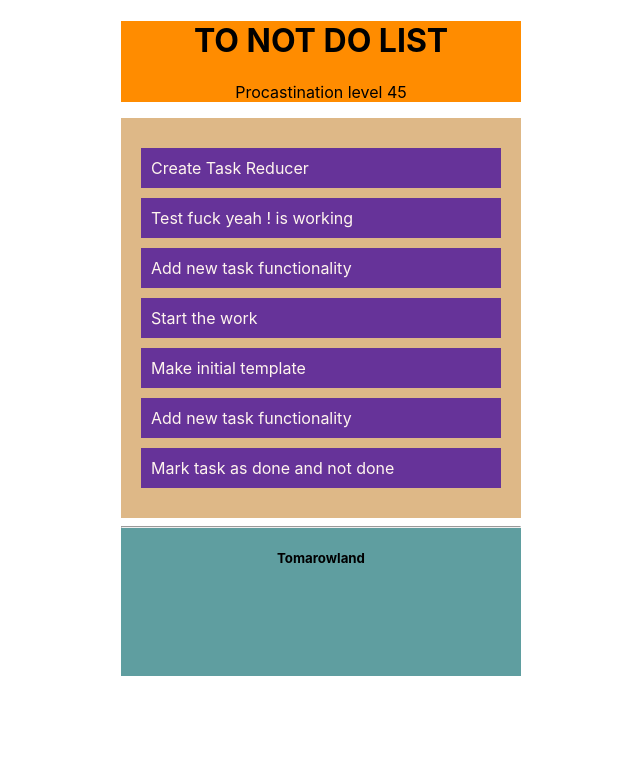
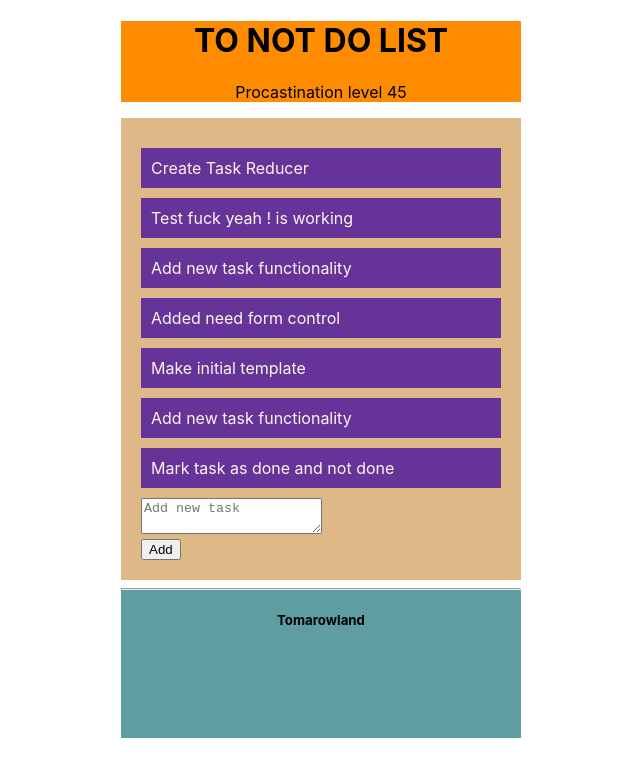
Before and after one commit to Damascan-Alex/to-not-do-list, a React (Create React App) app: page / in a window 1280 px wide. Shown: the top 776 px of the page, without its empty margins (319-959 px from the left). Built offline with nearby package versions, Linux system fonts and the light colour scheme.

Commit message:
4.new func, add new task

```diff
--- a/src/App.js
+++ b/src/App.js
@@ -7,16 +7,7 @@ import TaskListContainer from "./components/TaskListContainer";
 
 class App extends React.Component {
   state = {
-    todayTasks: [
-      { task: "To make cofe", id: 354, importance: "1", done: false},
-      { task: "To cook brekfast", id: 89, importance: "4", done: false},
-      { task: "Prepare for work", id: 79, importance: "3", done: false },
-      { task: "Start the work", id: 79, importance: "3", done: false },
-      { task: "Make initial template", id: 79, importance: "3", done: true },
-      { task: "Add new task functionality", id: 79, importance: "3", done: false },
-      { task: "Mark task as done and not done ", id: 79, importance: "3", done: false },
-    ],
-    tomarowTask: [],
+
     procastinationIndex: 45,
   };
 
--- a/src/components/TaskList.jsx
+++ b/src/components/TaskList.jsx
@@ -3,14 +3,22 @@
 import React from "react";
 import Task from "./task/task";
 import s from "./taskList.module.css";
+import { reduxForm, Field } from "redux-form";
+const TaskList = (props) => {
 
-const TaskList = (props) => {
+  const {createNewTask} = props;
+  let createNewTaskX = (values) => {
+    createNewTask(values.addNewTask); // values same as Field names
+  };
+
   return (
     <div>
       <div className={s.taskList}>
         {props.taskDivs.todayTasks.map((tsk) => (
           <Task task={tsk.task} />
         ))}
+
+      <AddTaskReduxForm onSubmit={createNewTaskX} />{" "}
       </div>
 
       <div className={s.tomarowLand}>
@@ -21,4 +29,26 @@ const TaskList = (props) => {
   );
 };
 
+
+const AddTaskForm = ({ handleSubmit }) => {
+
+  return (
+    <form onSubmit={handleSubmit}>
+      <div>
+        <Field
+          component='textarea'
+          name="addNewTask"
+          placeholder="Add new task"
+
+        />
+      </div>
+      <div>
+        <button>Add</button>
+      </div>
+    </form>
+  );
+};
+
+const AddTaskReduxForm = reduxForm({ form: "messageForm" })(AddTaskForm);
+
 export default TaskList;
--- a/src/components/TaskListContainer.jsx
+++ b/src/components/TaskListContainer.jsx
@@ -1,21 +1,21 @@
 // this conect state from redux
 
-import TaskList from './TaskList'
-import { connect } from 'react-redux';
-import { newTaskCreator } from '../redux/task-reducer';
+import TaskList from "./TaskList";
+import { connect } from "react-redux";
+import { newTaskCreator } from "../redux/task-reducer";
 
 let mapStateToProps = (state) => {
+  return {
+    taskDivs: state.taskDivs,
+  };
+};
+let mapDispatchToProps = (dispatch) => {
+  return {
+    // updateNewMessageBody: (body) => {dispatch(updateNewMessageBodyCreator(body))},
+    createNewTask: (NewTask) => {
+      dispatch(newTaskCreator(NewTask));
+    }, // now send mesage will accept paramiter
+  };
+};
 
-    return {
-        taskDivs: state.taskDivs,
-
-    }
-}
-let mapDispatchToProps = (dispatch) => {
-    return {
-        // updateNewMessageBody: (body) => {dispatch(updateNewMessageBodyCreator(body))},
-        sendMessage: (addNewTask) => {dispatch(newTaskCreator(addNewTask))} // now send mesage will accept paramiter
-    }
-}
-
-export default connect(mapStateToProps, mapDispatchToProps)(TaskList)
+export default connect(mapStateToProps, mapDispatchToProps)(TaskList);
--- a/src/redux/redux-store.js
+++ b/src/redux/redux-store.js
@@ -1,10 +1,11 @@
 import {combineReducers, createStore} from "redux";
 import taskReducer from './task-reducer'
+import { reducer as formReducer } from 'redux-form'
 
 let reducers = combineReducers({
     taskDivs: taskReducer,
-    //form: formReducer - need to create it first
-})
+    form: formReducer
+});
 
 const store = createStore(reducers)
 
--- a/src/redux/task-reducer.js
+++ b/src/redux/task-reducer.js
@@ -7,7 +7,7 @@ let initialState= {
         { task: "Create Task Reducer", id: 354, importance: 1, done: false},
         { task: "Test fuck yeah ! is working", id: 89, importance: 4 , done: false},
         { task: "Add new task functionality", id: 79, importance: 3 , done: false },
-        { task: "Start the work", id: 79, importance:  3 , done: false },
+        { task: "Added need form control", id: 79, importance:  3 , done: false },
         { task: "Make initial template", id: 79, importance: 3, done: true },
         { task: "Add new task functionality", id: 79, importance: 3 , done: false },
         { task: "Mark task as done and not done ", id: 79, importance: 5, done: false },
```
